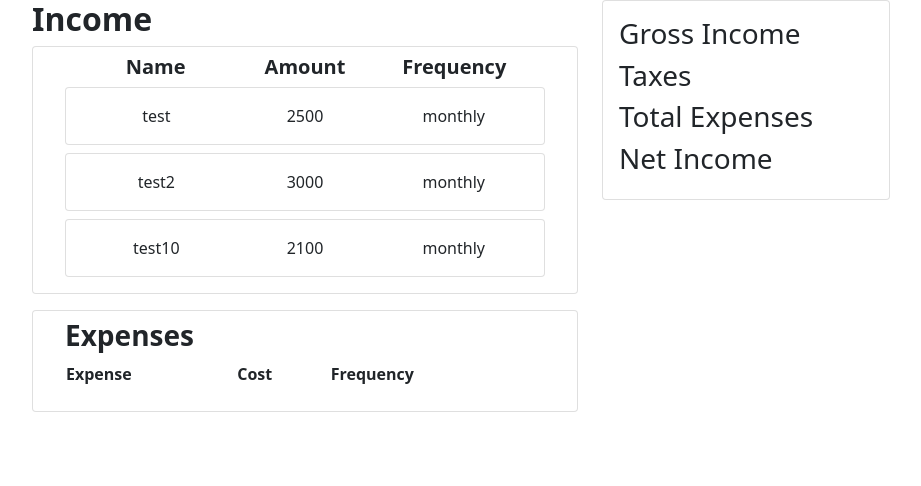
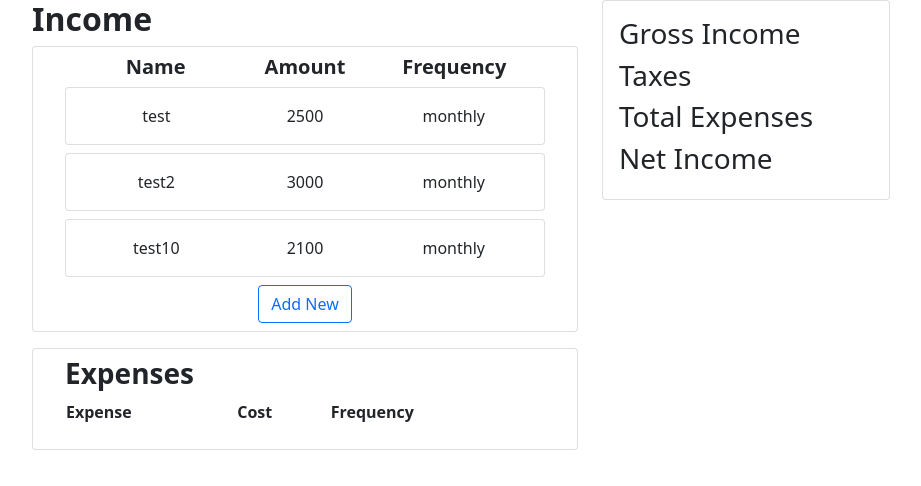
Before and after one commit to lithobraking/overunder, a React (Create React App) app in the folder overunder/: page / in a window 1280 px wide. Shown: the top 486 px of the page, without its empty margins (50-971 px from the left). Built offline with nearby package versions, Linux system fonts and the light colour scheme.

Commit message:
added 'add new' button to income

```diff
--- a/overunder/src/components/income/IncomeList.js
+++ b/overunder/src/components/income/IncomeList.js
@@ -1,11 +1,11 @@
 import IncomeItem from "./IncomeItem";
 import incomeData from "../../mock-data/mock-income";
-import { CloseButton, Stack } from "react-bootstrap";
+import { Button, CloseButton, Stack } from "react-bootstrap";
 
 const IncomeList = () => {
     const income = incomeData.income;
     return (
-        <>
+        <div className="text-center">
             {
                 income.length > 0 ?
                     income.map((income) => {
@@ -20,7 +20,8 @@ const IncomeList = () => {
                     }) :
                     "No income to display."
             }
-        </>
+            <Button variant="outline-primary">Add New</Button>
+        </div>
     );
 };
 
```
